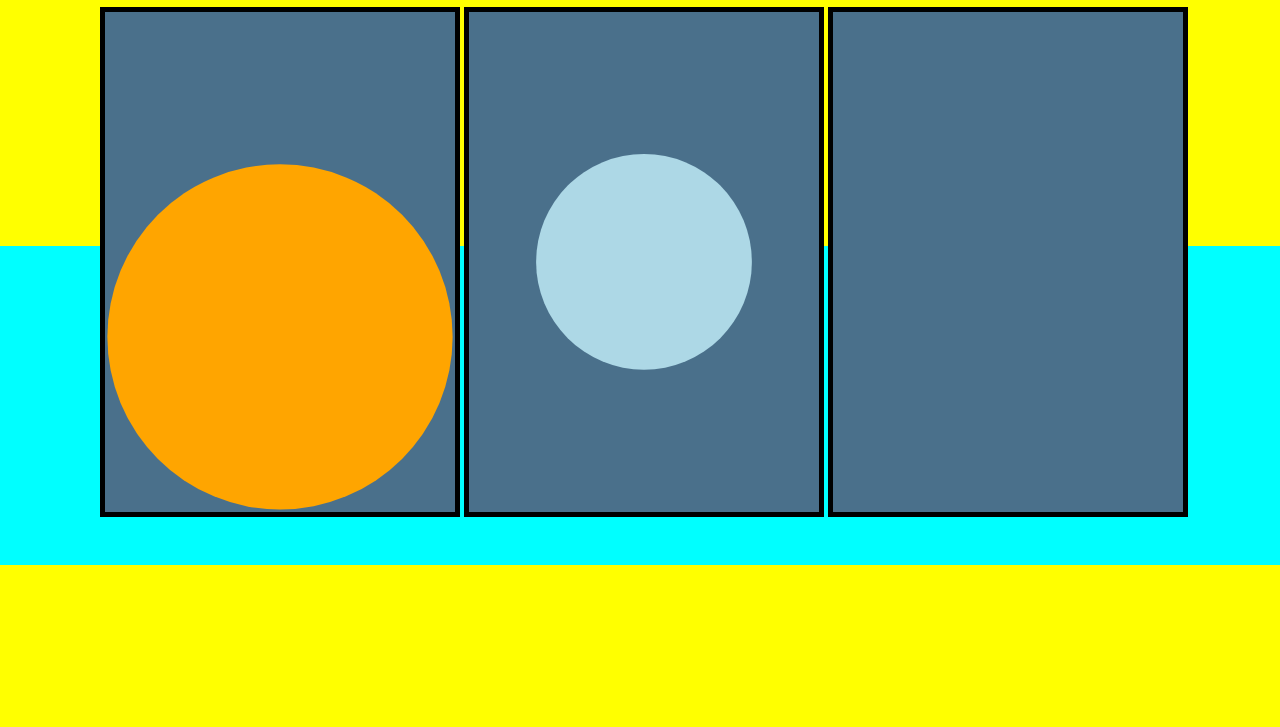
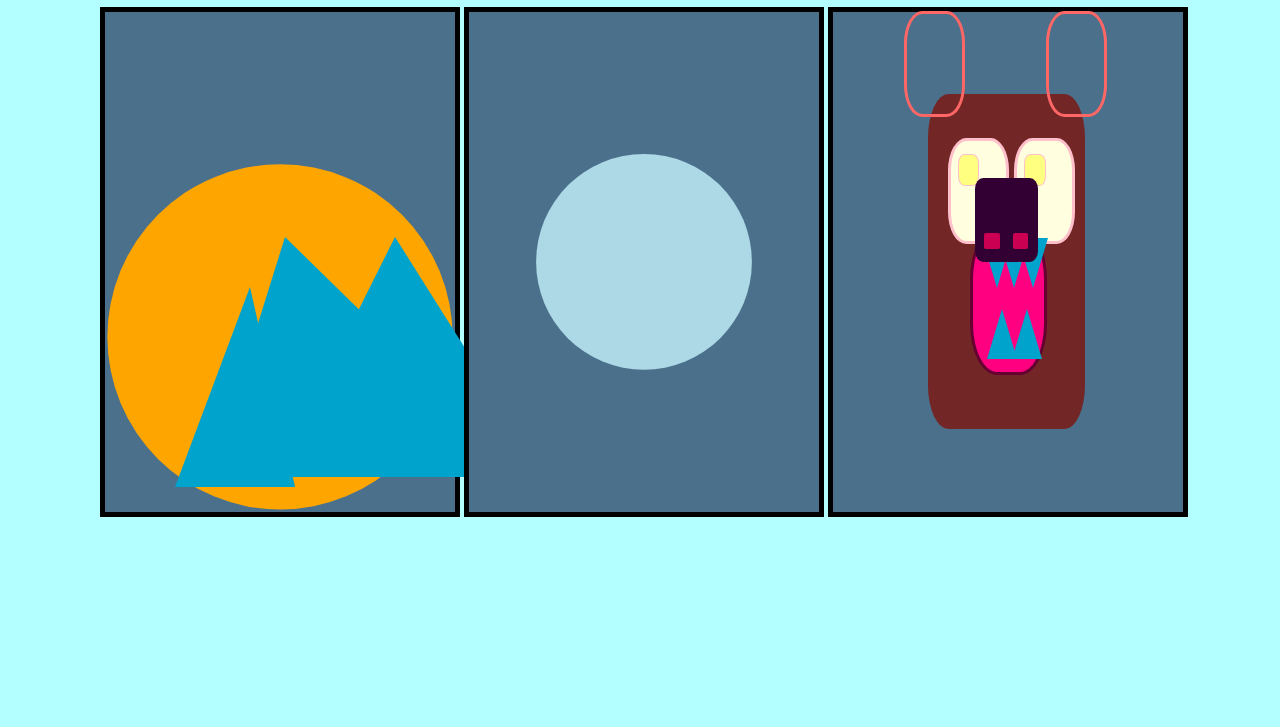
Before and after one commit to gitsteph/radio_bears, a plain HTML site: page index.html in a window 1280 px wide. Shown: the part 73-800 px from the top of the page. Drawn offline with Linux system fonts and the light colour scheme.

Commit message:
Added bears & ice caps

```diff
--- a/css/radio_bears.css
+++ b/css/radio_bears.css
@@ -43,3 +43,236 @@ div#center_wave_1 {
   background: #ADD8E6;
   clip-path: circle(25%);
 }
+
+body{
+  background: #b3ffff;
+}
+
+.box{
+  position: relative;
+  margin: auto;
+  display: block;
+  margin-top: 8%;
+  width: 600px;
+  height: 420px;
+  background: none;
+  border: solid 1px white
+}
+.head{
+  position: absolute;
+  top: 16.5%;
+  left: 27%;
+  width: 45%;
+  height: 67%;
+  background: #732626;
+  border-radius: 13%;
+}
+
+.mouth-inner{
+  position: absolute;
+  top: 40%;
+  left: 27%;
+  width: 45%;
+  height: 42%;
+  background: #ff0080;
+  border-radius: 35%;
+  border: solid 3px #660033
+
+}
+
+.mouth-teeth{
+  position: absolute;
+  top: 55%;
+  left: 20%;
+  width: 0;
+  height: 0;
+  border-left: 15px solid transparent;
+  border-right: 15px solid transparent;
+  border-bottom: 50px solid #00a3cc;
+}
+.mouth-teeth1{
+  position: absolute;
+  top: 55%;
+  left: 55%;
+  width: 0;
+  height: 0;
+  border-left: 15px solid transparent;
+  border-right: 15px solid transparent;
+  border-bottom: 50px solid #00a3cc;
+}
+
+.mouth-teeth-top1{
+  position: absolute;
+  top: 5%;
+  left: 12%;
+  width: 0;
+  height: 0;
+  border-left: 15px solid transparent;
+  border-right: 15px solid transparent;
+  border-top: 50px solid #00a3cc;
+}
+.mouth-teeth-top2{
+  position: absolute;
+  top: 5%;
+  left: 37%;
+  width: 0;
+  height: 0;
+  border-left: 15px solid transparent;
+  border-right: 15px solid transparent;
+  border-top: 50px solid #00a3cc;
+}
+
+.mouth-teeth-top3{
+  position: absolute;
+  top: 5%;
+  left: 63%;
+  width: 0;
+  height: 0;
+  border-left: 15px solid transparent;
+  border-right: 15px solid transparent;
+  border-top: 50px solid #00a3cc;
+}
+
+.nose{
+  position: absolute;
+  top: 25%;
+  left: 30%;
+  width: 40%;
+  height: 25%;
+  background: #330033;
+  border-radius: 13%;
+}
+
+.nostril-l{
+  position: absolute;
+  top: 65%;
+  left: 15%;
+  width: 25%;
+  height: 20%;
+  background: #cc0052;
+  border-radius: 13%;
+}
+
+.nostril-r{
+  position: absolute;
+  top: 65%;
+  left: 60%;
+  width: 25%;
+  height: 20%;
+  background: #cc0052;
+  border-radius: 13%;
+}
+
+.eye-right{
+  position: absolute;
+  top: 13%;
+  left: 55%;
+  width: 35%;
+  height: 30%;
+  background: #ffffe0;
+  border-radius: 30%;
+  border: 3px solid pink
+}
+
+.eye-left{
+  position: absolute;
+  top: 13%;
+  left: 13%;
+  width: 35%;
+  height: 30%;
+  background: #ffffe0;
+  border-radius: 30%;
+  border: 3px solid pink
+}
+
+.pupil{
+  position: absolute;
+  top: 13%;
+  left: 13%;
+  width: 35%;
+  height: 30%;
+  background: #ffff80;
+  border-radius: 30%;
+  border: 1px solid pink
+}
+
+.ear-left{
+  position: absolute;
+  top: -25%;
+  left: 75%;
+  width: 35%;
+  height: 30%;
+  //background: #990000;
+  border-radius: 30%;
+  border: 3px solid #ff6666
+}
+
+.ear-right{
+  position: absolute;
+  top: -25%;
+  left: -15%;
+  width: 35%;
+  height: 30%;
+  //background: #990000;
+
+  border-radius: 30%;
+
+  border: 3px solid #ff6666
+
+}
+
+.box{
+  position: relative;
+  margin: auto;
+  display: block;
+  margin-top: 8%;
+  width: 700px;
+  height: 470px;
+  background: #ff9999;
+  border: solid 1px white
+}
+
+.ice-cap1{
+  position: absolute;
+  top: 55%;
+  left: 20%;
+  width: 0;
+  height: 0;
+  border-left: 75px solid transparent;
+  border-right: 45px solid transparent;
+  border-bottom: 200px solid #00a3cc;
+}
+
+.ice-cap2{
+  position: absolute;
+  top: 45%;
+  left: 30%;
+  width: 0;
+  height: 0;
+  border-left: 75px solid transparent;
+  border-right: 245px solid transparent;
+  border-bottom: 240px solid #00a3cc;
+}
+
+.ice-cap3{
+  position: absolute;
+  top: 45%;
+  left: 50%;
+  width: 0;
+  height: 0;
+  border-left: 115px solid transparent;
+  border-right: 145px solid transparent;
+  border-bottom: 230px solid #00a3cc;
+}
+
+.sun{
+  position: absolute;
+  top: 25%;
+  left: 30%;
+  width: 0;
+  height: 0;
+  border-radius: 50%;
+  border-left: 175px solid;
+  border-right: 175px solid ;
+  border-bottom: 300px solid #00a3cc;
+}
--- a/index.html
+++ b/index.html
@@ -2,18 +2,95 @@
 <html>
   <head>
     <title>radio_bears</title>
-    <link rel="stylesheet" href="../css/radio_bears.css">
+    <link rel="stylesheet" href="css/radio_bears.css">
   </head>
   <body>
     <div><h1 id="proj_name">radio_bears: a year in the life</h1></div>
     <div id="core_container">
       <div class="container">
         <div id="sun"></div>
+        <div class= "ice-cap1"></div>
+        <div class= "ice-cap2"></div>
+        <div class= "ice-cap3"></div>
       </div>
+
+
+
+
+
+
       <div class="container">
         <div id="center_wave_1"></div>
       </div>
-      <div class="container"></div>
+      <div class="container">
+
+    <!-- Circular Head-->
+    <div class="head">
+
+      <!-- Circular Head Copy -->
+      <div class="head-copy"></div>
+
+       <!-- Left Ear ~ Light Gray-->
+      <div class="ear-left">
+
+       <!-- Inner ear ~ Dark Gray -->
+      <div class="inner-ear"></div>
+      </div>
+
+      <!-- Right Ear ~ Light Gray-->
+       <div class="ear-right">
+      <!-- Inner Ear ~ Dark Gray-->
+        <div class="inner-ear"></div>
+      </div>
+
+      <!-- Left Outer Eye ~ White -->
+      <div class="eye-left">
+        <!-- Pupil ~ Black -->
+        <div class="pupil">
+        </div>
+      </div>
+
+      <!-- Right Outer Eye ~ White -->
+      <div class="eye-right">
+        <!-- Pupil ~ Black -->
+        <div class="pupil">
+        </div>
+      </div>
+      <!-- Mouth ~ Inner -->
+      <div class="mouth-inner">
+        <!-- Mouth ~ Teeth -->
+        <div class="mouth-teeth">
+          </div>
+           <div class="mouth-teeth1">
+           </div>
+        <div class="mouth-teeth-top1">
+        </div>
+        <div class="mouth-teeth-top2">
+          </div>
+        <div class="mouth-teeth-top3"
+             </div>
+      </div>
+   </div>
+
+       <!-- Nose ~ Brown -->
+       <div class="nose">
+         <div class="nostril-l">
+         </div>
+         <div class="nostril-r">
+         </div>
+       </div>
+
+       <!-- Hair ~ Light Gray -->
+      <div class="hair-left"></div>
+      <div class="hair-right"></div>
+
+    <!-- End Head -->
     </div>
+ <!-- End Invisible Box -->
+ </div></div>
+
+    </div>
+
+
   </body>
 </html>
```
